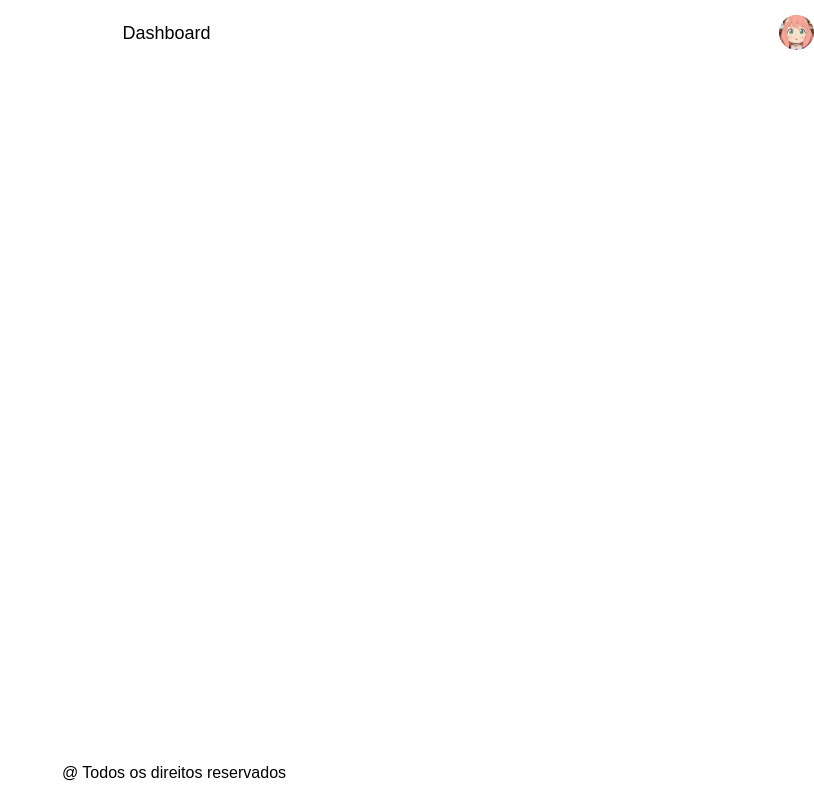
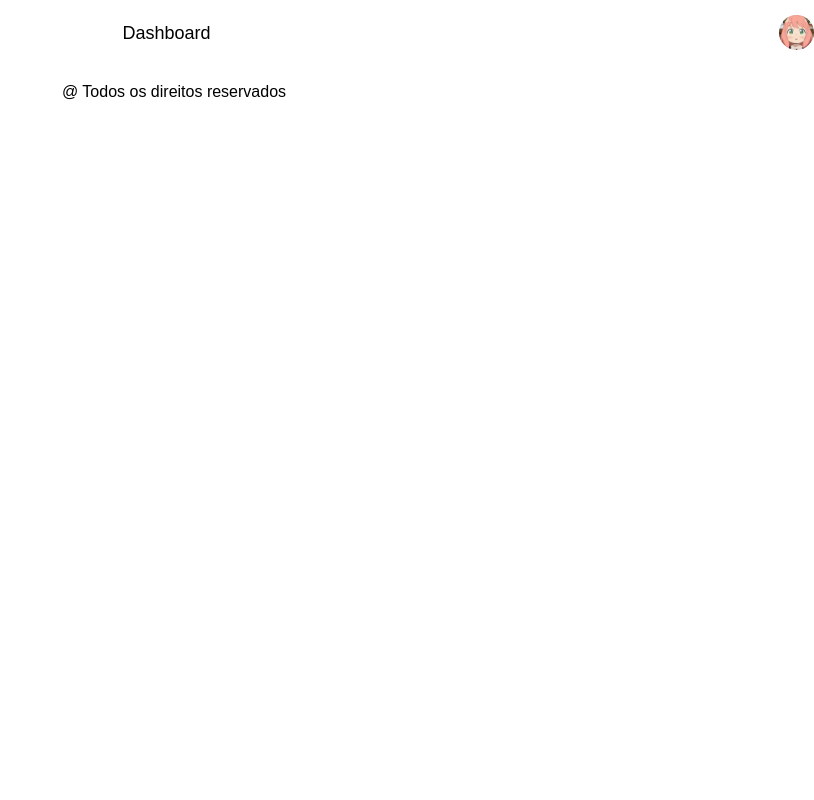
Before and after one commit to william-ks/guss-front, a Nuxt app: page /gestor/dashboard in a window 1280 px wide. Shown: the whole page, without its empty margins (466-1280 px from the left). Built offline with nearby package versions, Linux system fonts and the light colour scheme.

Commit message:
FIX: Adjust on open modal locom body scrool

```diff
--- a/components/ui/Modal/Modal.vue
+++ b/components/ui/Modal/Modal.vue
@@ -29,9 +29,7 @@ const props = defineProps({
 });
 
 onMounted(() => {
-  if (props.visible) {
     toogleScroll();
-  }
 });
 </script>
 
--- a/layouts/default.vue
+++ b/layouts/default.vue
@@ -26,11 +26,8 @@ const toggleStatus = () => {
 
 <style scoped>
 footer.footer {
-  position: fixed;
-  bottom: 0;
   width: 100%;
   padding: 15px 0;
-  left: 0;
   background: hsl(var(--card));
   text-align: center;
 }
```
